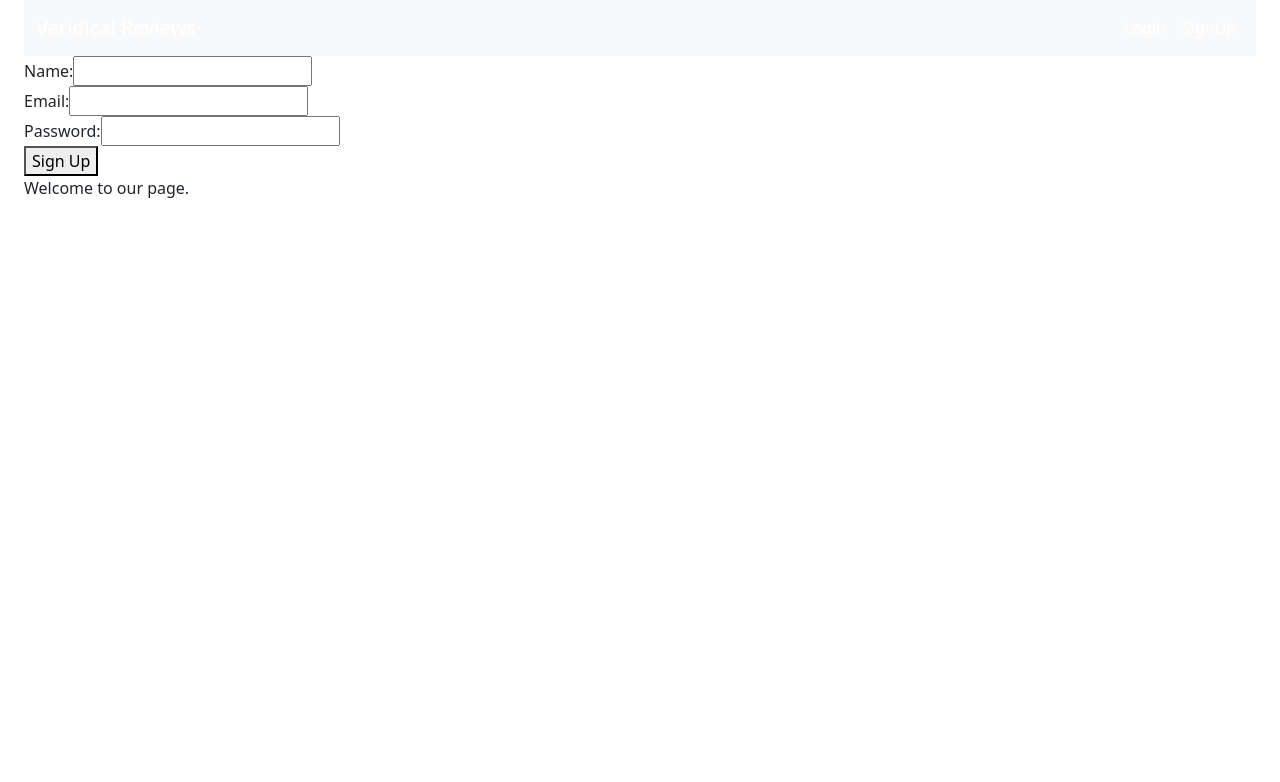
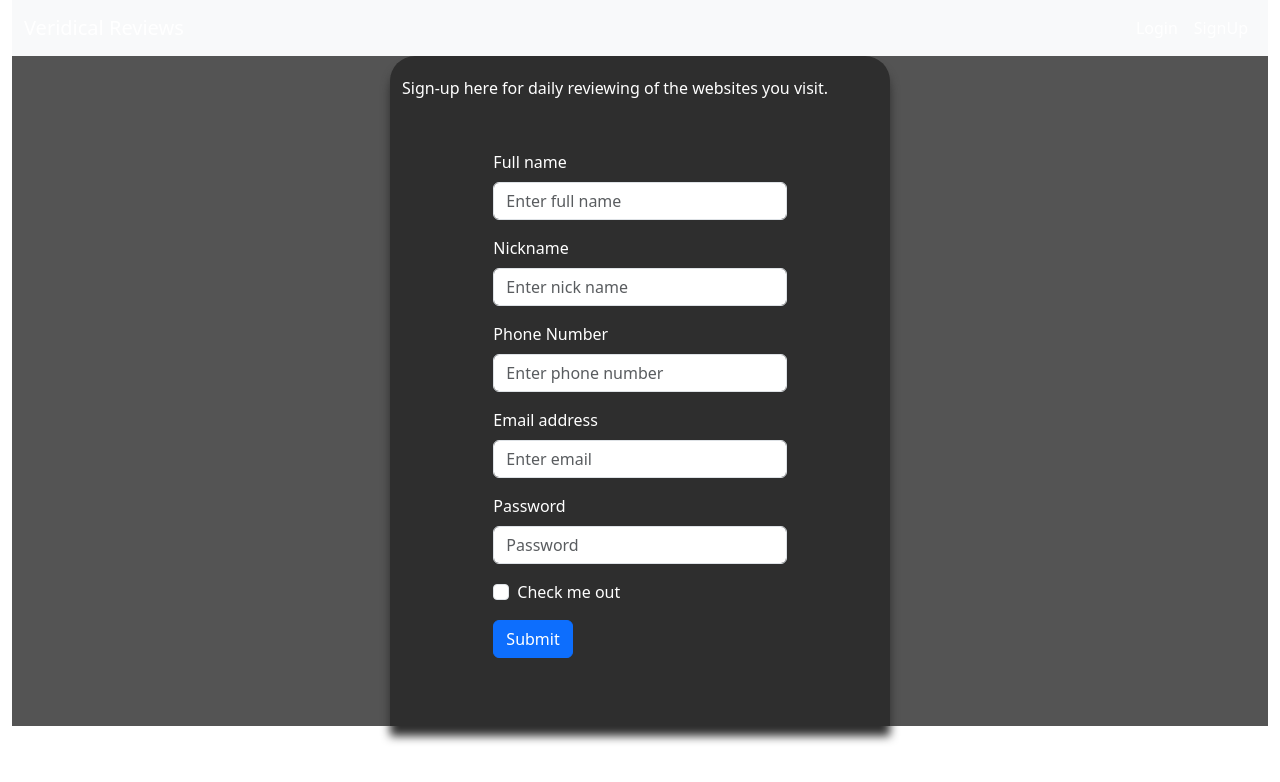
Before and after one commit to BharathReddyA/VReviewer, a React (Create React App) app: page /SignUp in a window 1280 px wide. Shown: the top 782 px of the page. Built offline with nearby package versions, Linux system fonts and the light colour scheme.

Commit message:
modified sign up page using bootstrap

```diff
--- a/src/App.js
+++ b/src/App.js
@@ -1,6 +1,6 @@
 import React from "react";
 import "./App.css";
-import Container from "react-bootstrap/Container";
+// import Container from "react-bootstrap/Container";
 import { BrowserRouter as Router, Routes, Route } from "react-router-dom";
 import Login from "./Screens/Login";
 import SignUp from "./Screens/SignUp";
@@ -9,14 +9,13 @@ import NavbarTop from "./components/NavbarTop";
 function App() {
   return (
     <Router>
-      <Container fluid>
+      <div>
         <NavbarTop/>
         <Routes>
           <Route path="/Login" element={<Login />} />
           <Route path="/SignUp" element={<SignUp />} />
         </Routes>
-        Welcome to our page.
-      </Container>
+      </div>
     </Router>
   );
 }
--- a/src/Assets/Style.css
+++ b/src/Assets/Style.css
@@ -1,8 +1,30 @@
 .loginForm {
-  color: #FFFFFF;
+  color: #ffffff;
   background-color: #2e2e2e;
   min-height: 800px;
   border-radius: 25px;
   box-shadow: 0px 10px 10px 0px #2e2e2e;
   min-width: 400px;
 }
+
+.signupPage{
+  background-color: #545454;
+}
+.signupForm {
+  color: #ffffff;
+  background-color: #2e2e2e;
+  min-height: 670px;
+  border-top-right-radius: 25px;
+  border-top-left-radius: 25px;
+  box-shadow: 0px 10px 10px 0px #2e2e2e;
+  max-width: 500px;
+  padding: 20px;
+}
+
+.formCenter {
+  margin-top: 50px;
+}
+
+.formRowGap{
+  margin-bottom: 10px;
+}
--- a/src/Screens/SignUp.js
+++ b/src/Screens/SignUp.js
@@ -1,10 +1,15 @@
-import React, { useState } from 'react';
+import React, { useState } from "react";
+import Container from "react-bootstrap/Container";
+import { Row, Col, Form, Button } from "react-bootstrap";
+import "../Assets/Style.css";
 
 const SignUp = () => {
   const [formData, setFormData] = useState({
-    name: '',
-    email: '',
-    password: '',
+    name: "",
+    nickName: "",
+    phoneNumber: "",
+    email: "",
+    password: "",
   });
 
   const handleChange = (e) => {
@@ -18,43 +23,82 @@ const SignUp = () => {
   const handleSubmit = (e) => {
     e.preventDefault();
     // Add your logic for form submission here
-    console.log('Form submitted:', formData);
+    console.log("Form submitted:", formData);
   };
 
   return (
-    <form onSubmit={handleSubmit}>
-      <label>
-        Name:
-        <input
-          type="text"
-          name="name"
+    <Container fluid className="signupPage">
+      <Container fluid className="signupForm">
+        Sign-up here for daily reviewing of the websites you visit.
+        <Container>
+          <Row>
+            <Col lg={0}></Col>
+            <Col lg={8}>
+              <Form onSubmit={handleSubmit} className="formCenter">
+                <Form.Group className="mb-3" controlId="formBasicName">
+                  <Form.Label>Full name</Form.Label>
+                  <Form.Control
                     value={formData.name}
                     onChange={handleChange}
+                    type="text"
+                    placeholder="Enter full name"
+                    name="name"
                   />
-      </label>
-      <br />
-      <label>
-        Email:
-        <input
-          type="email"
-          name="email"
+                </Form.Group>
+                <Form.Group className="mb-3" controlId="formBasicNickName">
+                  <Form.Label>Nickname</Form.Label>
+                  <Form.Control
+                    value={formData.nickName}
+                    onChange={handleChange}
+                    type="text"
+                    placeholder="Enter nick name"
+                    name="nickName"
+                  />
+                </Form.Group>
+                <Form.Group className="mb-3" controlId="formBasicPhoneNumber">
+                  <Form.Label>Phone Number</Form.Label>
+                  <Form.Control
+                    value={formData.phoneNumber}
+                    onChange={handleChange}
+                    type="text"
+                    placeholder="Enter phone number"
+                    name="phoneNumber"
+                  />
+                </Form.Group>
+                <Form.Group className="mb-3" controlId="formBasicEmail">
+                  <Form.Label>Email address</Form.Label>
+                  <Form.Control
                     value={formData.email}
                     onChange={handleChange}
+                    type="email"
+                    placeholder="Enter email"
+                    name="email"
                   />
-      </label>
-      <br />
-      <label>
-        Password:
-        <input
-          type="password"
-          name="password"
+                </Form.Group>
+
+                <Form.Group className="mb-3" controlId="formBasicPassword">
+                  <Form.Label>Password</Form.Label>
+                  <Form.Control
                     value={formData.password}
                     onChange={handleChange}
+                    type="password"
+                    placeholder="Password"
+                    name="password"
                   />
-      </label>
-      <br />
-      <button type="submit">Sign Up</button>
-    </form>
+                </Form.Group>
+                <Form.Group className="mb-3" controlId="formBasicCheckbox">
+                  <Form.Check type="checkbox" label="Check me out" />
+                </Form.Group>
+                <Button variant="primary" type="submit">
+                  Submit
+                </Button>
+              </Form>
+            </Col>
+            <Col lg={0}></Col>
+          </Row>
+        </Container>
+      </Container>
+    </Container>
   );
 };
 
--- a/src/components/NavbarTop.js
+++ b/src/components/NavbarTop.js
@@ -13,7 +13,7 @@ function NavbarTop() {
         style={{ justifyContent: "space-between", flexDirection: "row" }}
       >
         <div>
-          <Navbar.Brand href="/" style={{ color: "white" }}>
+          <Navbar.Brand href="Login" style={{ color: "white" }}>
             Veridical Reviews
           </Navbar.Brand>
         </div>
```
Lines whose indentation alone changed are shown as unchanged.
